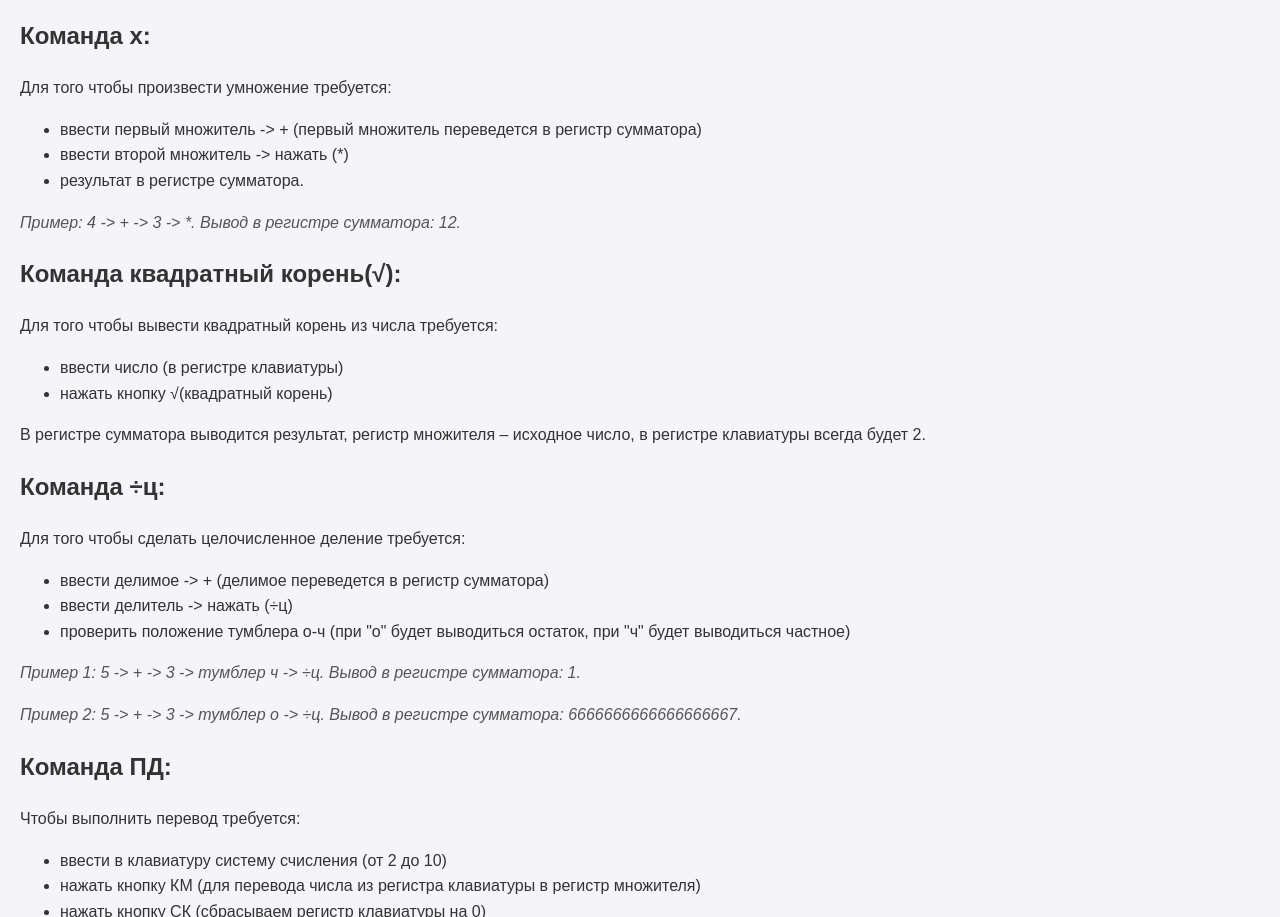
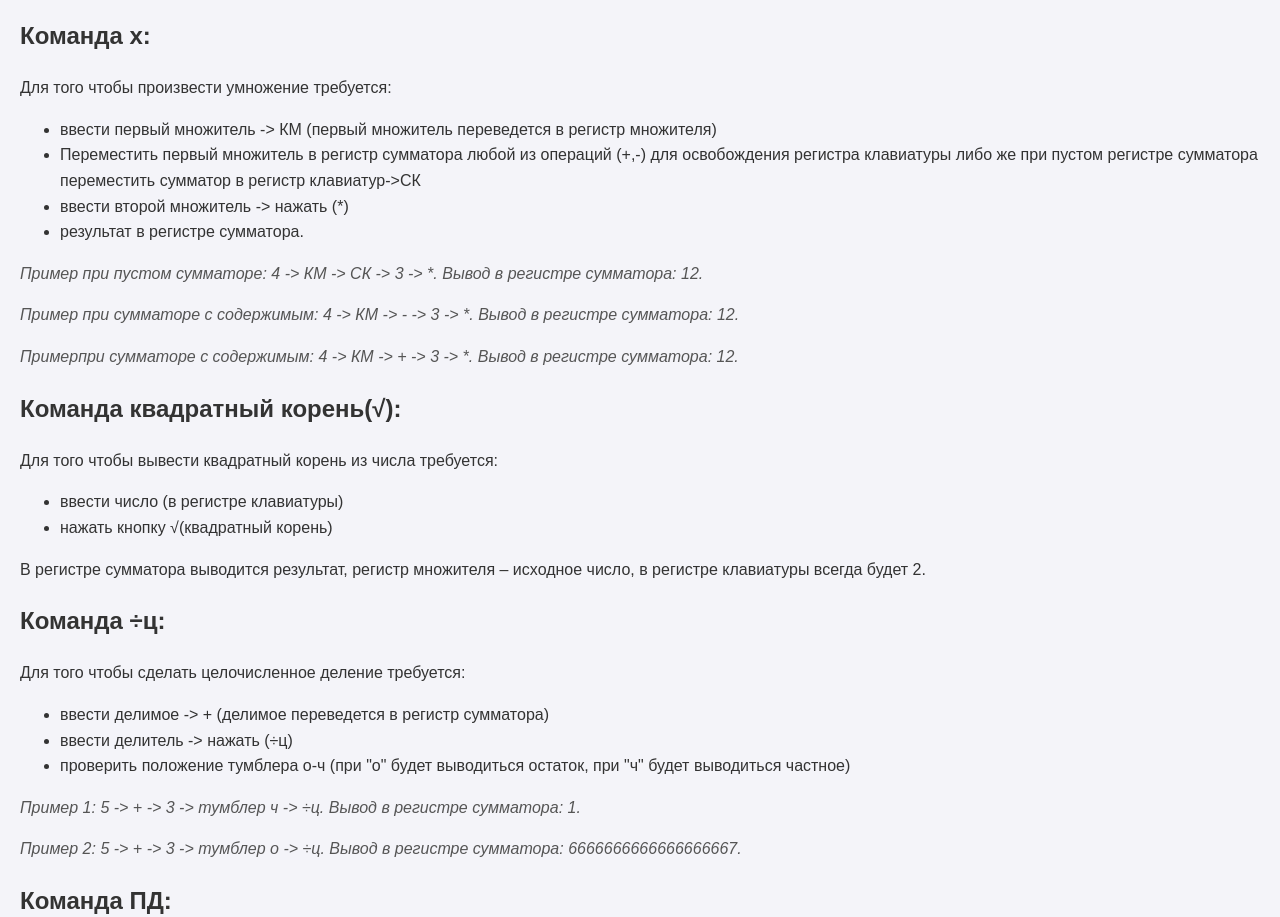
Before and after one commit to Thg-prog/Vega, a plain HTML site: page instruction.html in a window 1280 px wide. Shown: the part 792-1709 px from the top of the page. Drawn offline with Linux system fonts and the light colour scheme.

Commit message:
Update instruction.html

```diff
--- a/instruction.html
+++ b/instruction.html
@@ -65,11 +65,14 @@
         <h2>Команда x:</h2>
         <p>Для того чтобы произвести умножение требуется:</p>
         <ul>
-            <li>ввести первый множитель -> + (первый множитель переведется в регистр сумматора)</li>
+            <li>ввести первый множитель -> КМ (первый множитель переведется в регистр множителя)</li>
+            <li>Переместить первый множитель в регистр сумматора любой из операций (+,-) для освобождения регистра клавиатуры либо же при пустом регистре сумматора переместить сумматор в регистр клавиатур->СК</li>
             <li>ввести второй множитель -> нажать (*)</li>
             <li>результат в регистре сумматора.</li>
         </ul>
-        <p class="example">Пример: 4 -> + -> 3 -> *. Вывод в регистре сумматора: 12.</p>
+        <p class="example">Пример при пустом сумматоре: 4 -> КМ -> СК -> 3 -> *. Вывод в регистре сумматора: 12.</p>
+        <p class="example">Пример при сумматоре с содержимым: 4 -> КМ -> - -> 3 -> *. Вывод в регистре сумматора: 12.</p>
+        <p class="example">Примерпри сумматоре с содержимым: 4 -> КМ -> + -> 3 -> *. Вывод в регистре сумматора: 12.</p>
     </div>
 
     <div class="command">
```
